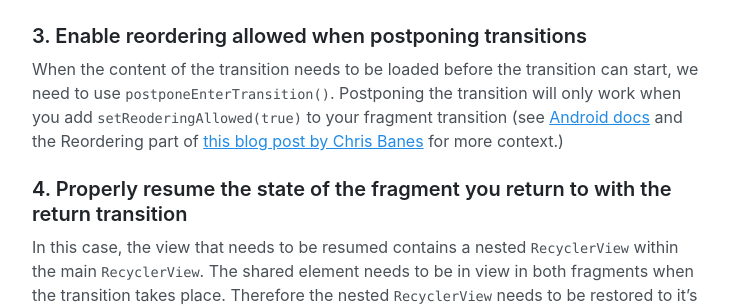
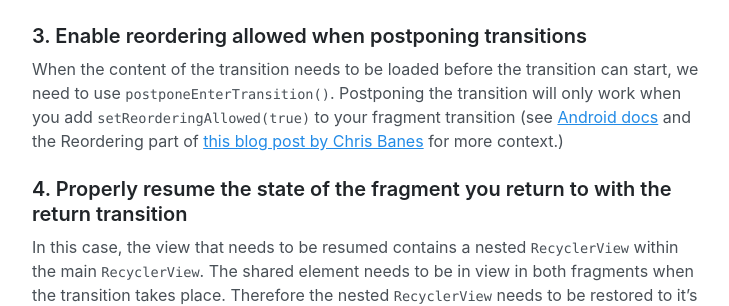
Before and after one commit to utwyko/utwyko.github.io, a Jekyll site: the page built from _posts/2019-04-30-shared-element-transition.md, in a window 1280 px wide and 900 px high, scrolled down 590 px. Shown: the part 150-456 px from the top of the window, without its empty margins (272-1001 px from the left). Built offline with Jekyll 4.4.1, drawn with Linux system fonts in a browser that asks for light colours.

```diff
--- a/Gemfile
+++ b/Gemfile
@@ -4,3 +4,4 @@ gem "jekyll"
 gem "jekyll-gist"
 gem "jekyll-paginate"
 gem "jekyll-seo-tag"
+gem "html-proofer", "~> 3.19"
--- a/_posts/2019-04-30-shared-element-transition.md
+++ b/_posts/2019-04-30-shared-element-transition.md
@@ -15,7 +15,7 @@ You cannot do shared element transitions with fragments in another container.
 Shared element transitions do not work when adding fragments, even to the same container.
 
 ### 3. Enable reordering allowed when postponing transitions
-When the content of the transition needs to be loaded before the transition can start, we need to use `postponeEnterTransition()`. Postponing the transition will only work when you add `setReoderingAllowed(true)` to your fragment transition (see [Android docs](https://developer.android.com/reference/android/support/v4/app/FragmentTransaction.html#setReorderingAllowed(boolean)) and the Reordering part of [this blog post by Chris Banes](https://chris.banes.dev/2018/02/18/fragmented-transitions/) for more context.)
+When the content of the transition needs to be loaded before the transition can start, we need to use `postponeEnterTransition()`. Postponing the transition will only work when you add `setReorderingAllowed(true)` to your fragment transition (see [Android docs](https://developer.android.com/reference/android/support/v4/app/FragmentTransaction.html#setreorderingallowed) and the Reordering part of [this blog post by Chris Banes](https://chris.banes.dev/2018/02/18/fragmented-transitions/) for more context.)
 
 ### 4. Properly resume the state of the fragment you return to with the return transition
 In this case, the view that needs to be resumed contains a nested `RecyclerView` within the main `RecyclerView`. The shared element needs to be in view in both fragments when the transition takes place. Therefore the nested `RecyclerView` needs to be restored to it's previous state before the transition is started. This is done automatically when we use `.add()` to add the view because that means the view will remain in memory. However, using `.replace()` means that the fragment to which we need to return has been destroyed and needs to be recreated through the fragment lifecycle.
```
Also changed, not shown: other parts of _posts/2019-04-30-shared-element-transition.md (+1 -1 lines), .github/workflows/dependabot.yml (added), .github/workflows/test.yml (added), Gemfile.lock, 1 other file.
